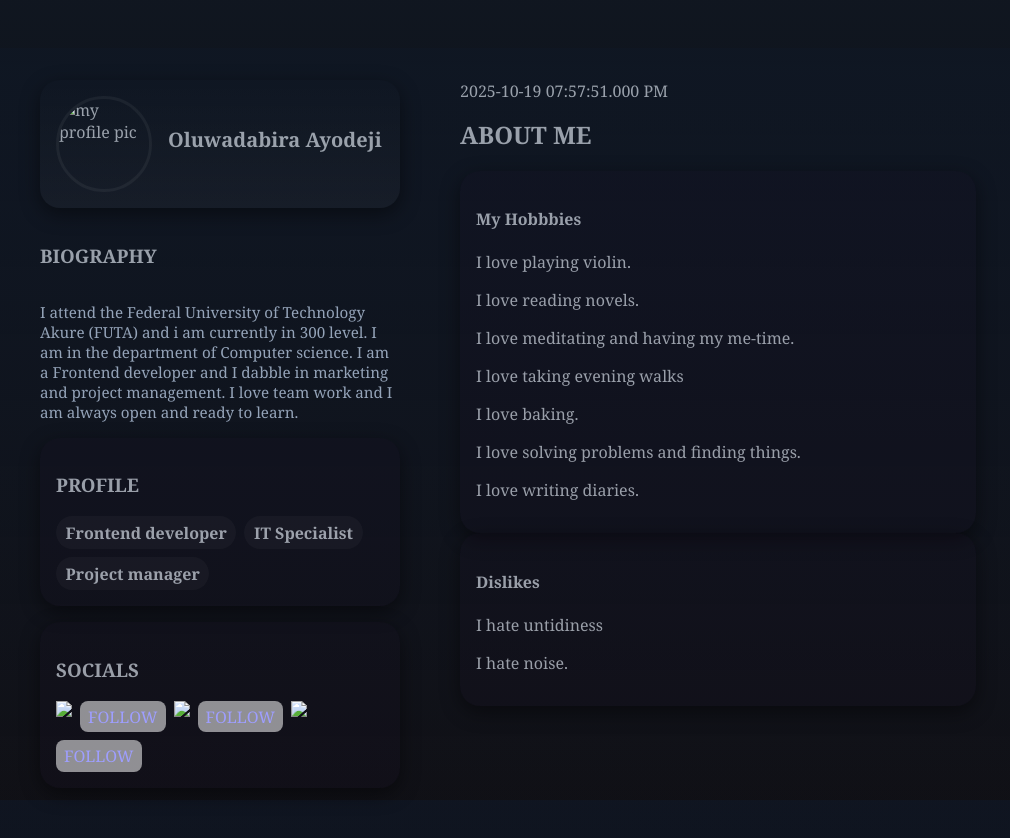
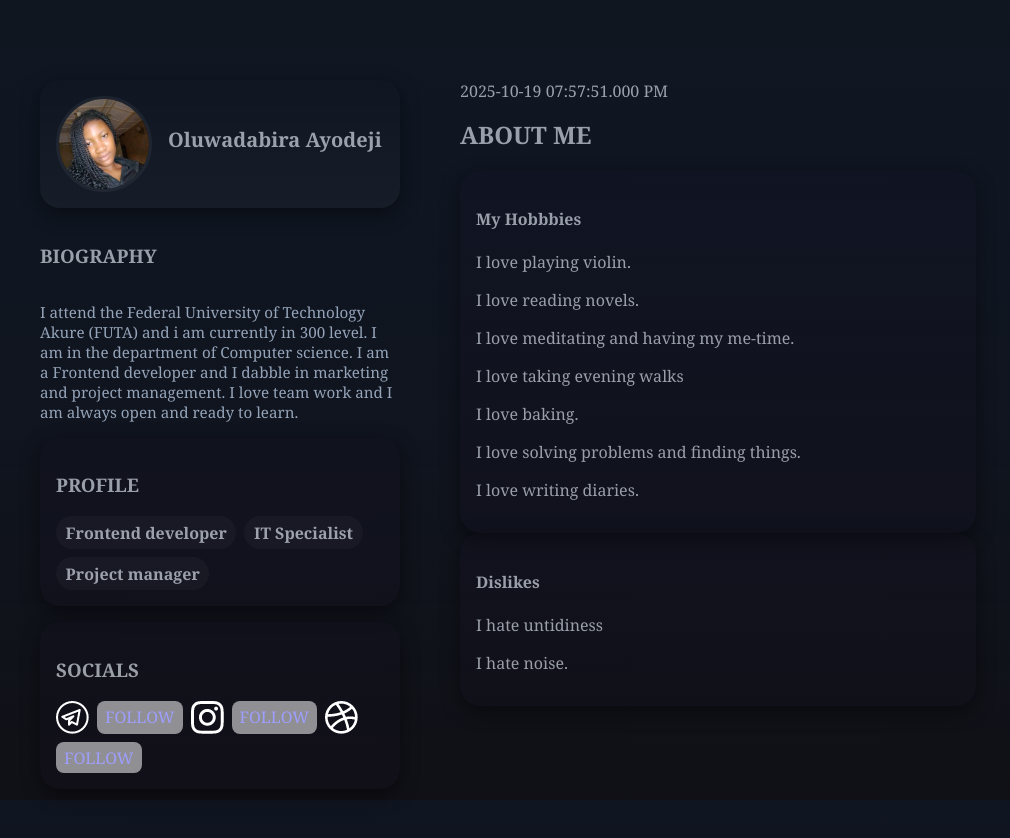
Before and after one commit to ayodejioluwadabira-tech/PROFILE-PAGE, a plain HTML site: page PROFILE PAGE.html in a window 1280 px wide. Shown: the whole page, without its empty margins (132-1142 px from the left). Drawn offline with Linux system fonts and the light colour scheme.

Commit message:
Fix HTML encoding issues in PROFILE PAGE

```diff
--- a/PROFILE PAGE.html
+++ b/PROFILE PAGE.html
@@ -181,7 +181,7 @@
     <aside aria-labelledby="profile-box">
       <header class="profile card " data-testid="test-user-profile">
         <div class="avatar image" data-testid="test-user-avatar">
-          <img src="images/profilepic.jpg" alt="my profile pic" loading="lazy" width="96" height="96" data-testid="test-user-avatar">
+          <img src="profilepic.jpg" alt="my profile pic" loading="lazy" width="96" height="96" data-testid="test-user-avatar">
         </div>
         <div class="meta">
           <h1 id="name" data-testid="text-user-name">Oluwadabira Ayodeji</h1>
@@ -212,9 +212,9 @@
       <section class="card" aria-labelledby="social-list" style="margin-top:1rem;" data-testid="test-user-social-link">
         <h3 id="social-title">SOCIALS</h3>
         <div class="socials" role="list" data-testid="social-list">
-            <img src="images/telegram.png" class="telegram.icon"href="#" data-testid="test-user-social-telegram" aria-label="telegram profile" ><a  href="https://t.me/Oluwadabiraa" > FOLLOW</a>
-            <img src="images/instagram.png" class="instagram.icon" href="#" data-testid="test-user-social-instagram" aria-label="instagram profile"><a href="https://www.instagram.com/save_with_savvy_dee?igsh=N3JhMmF5NTVpN3Jh" >FOLLOW</a>
-            <img src="images/dribble.png" class="twitter.icon" href="#" data-testid="test-user-social-twitter" aria-label="twitter profile">      <a href="https://x.com/Alasp24?t=YqRB3QJLkAqTwOoqhEi_9g&s=09">FOLLOW</a>
+            <img src="telegram.png" class="telegram.icon"href="#" data-testid="test-user-social-telegram" aria-label="telegram profile" ><a  href="https://t.me/Oluwadabiraa" > FOLLOW</a>
+            <img src="instagram.png" class="instagram.icon" href="#" data-testid="test-user-social-instagram" aria-label="instagram profile"><a href="https://www.instagram.com/save_with_savvy_dee?igsh=N3JhMmF5NTVpN3Jh" >FOLLOW</a>
+            <img src="dribble.png" class="twitter.icon" href="#" data-testid="test-user-social-twitter" aria-label="twitter profile">      <a href="https://x.com/Alasp24?t=YqRB3QJLkAqTwOoqhEi_9g&s=09">FOLLOW</a>
         </div>
       </section>
 
```
